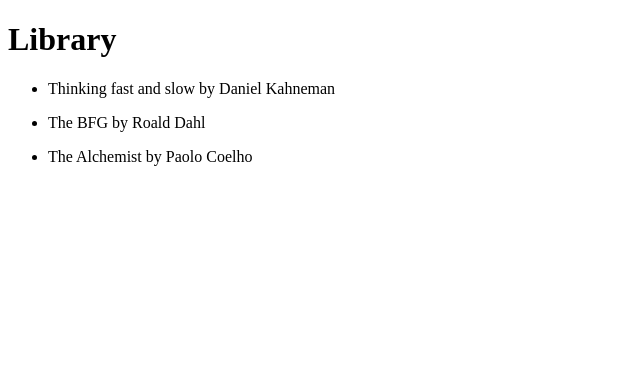
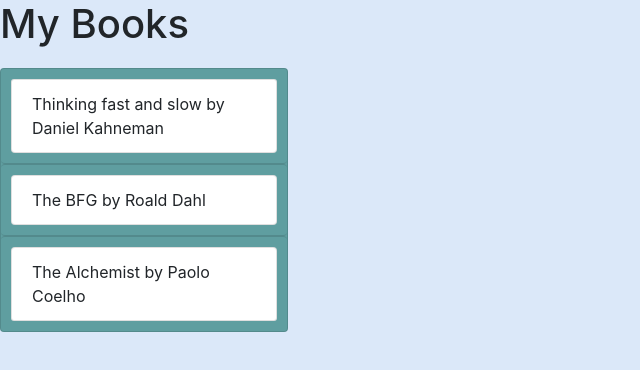
Before and after one commit to Danielandro/angular-books, an Angular app: page / in a window 1280 px wide. Shown: the top 370 px of the page, without its empty margins (0-640 px from the left). Built offline with nearby package versions, Linux system fonts and the light colour scheme.

Commit message:
Add some styling to books component using bootstrap

```diff
--- a/package.json
+++ b/package.json
@@ -19,6 +19,7 @@
     "@angular/platform-browser": "~8.2.14",
     "@angular/platform-browser-dynamic": "~8.2.14",
     "@angular/router": "~8.2.14",
+    "bootstrap": "^4.4.1",
     "rxjs": "~6.4.0",
     "tslib": "^1.10.0",
     "zone.js": "~0.9.1"
--- a/src/app/books/books.component.css
+++ b/src/app/books/books.component.css
@@ -0,0 +1,9 @@
+.card {
+  width: 18rem;
+  margin-top: 20px;
+  background-color: cadetblue;
+}
+
+.book {
+  margin: 10px;
+}
--- a/src/app/books/books.component.html
+++ b/src/app/books/books.component.html
@@ -1,4 +1,7 @@
-<h1>Library</h1>
-<ul *ngFor="let book of books" class="books">
-  <li class="book">{{ book.title }} by {{ book.author }}</li>
-</ul>
+<h1>My Books</h1>
+
+<div class="card">
+  <ul *ngFor="let book of books" class="books list-group">
+    <li class="book list-group-item">{{ book.title }} by {{ book.author }}</li>
+  </ul>
+</div>
--- a/src/styles.css
+++ b/src/styles.css
@@ -1 +1,6 @@
-/* You can add global styles to this file, and also import other style files */
+@import "~bootstrap/dist/css/bootstrap.min.css";
+
+html,
+body {
+  background-color: #dbe8f9;
+}
```
Also changed, not shown: 1 other file (tests, documents, lock files or other folders).
